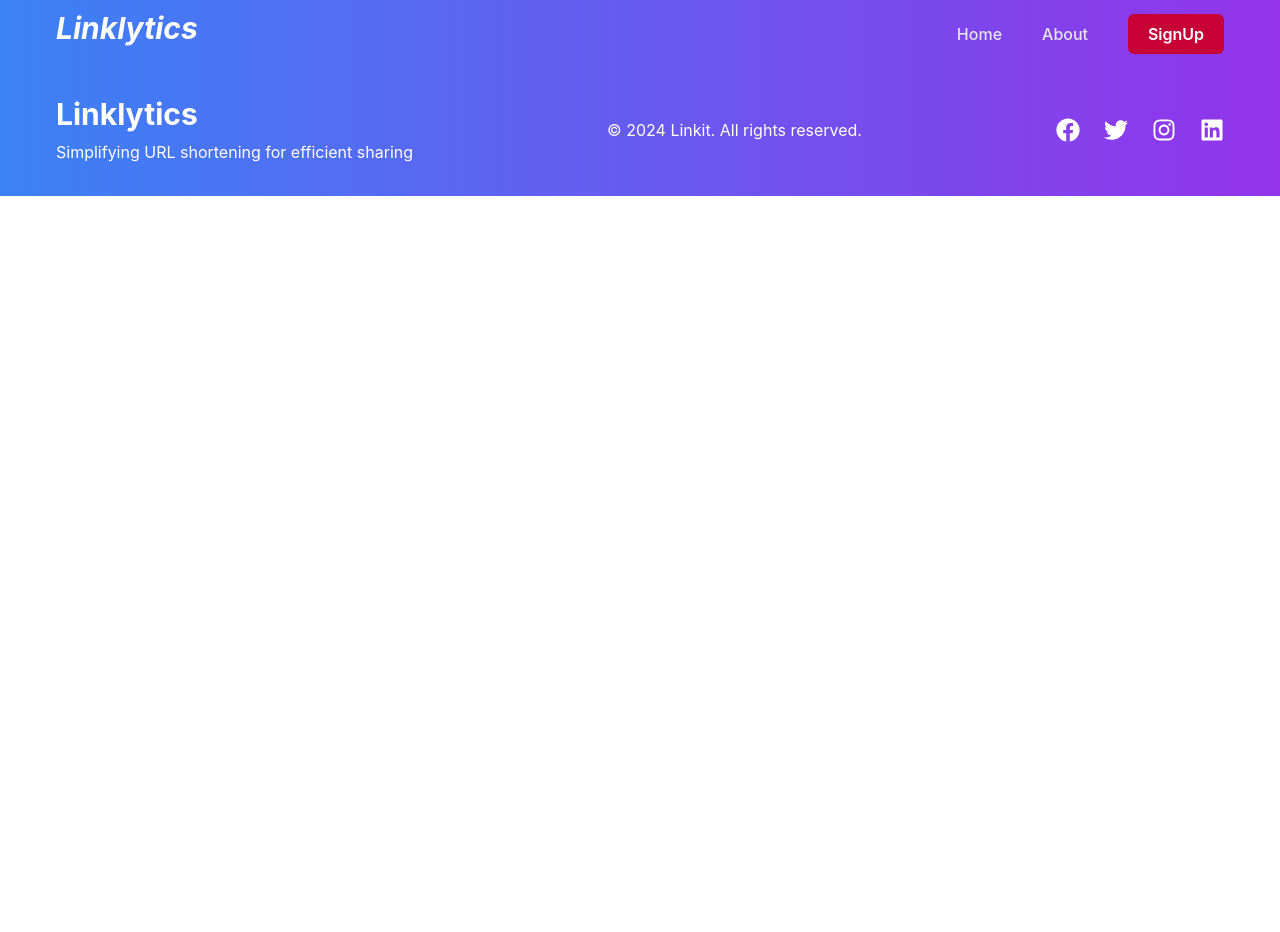
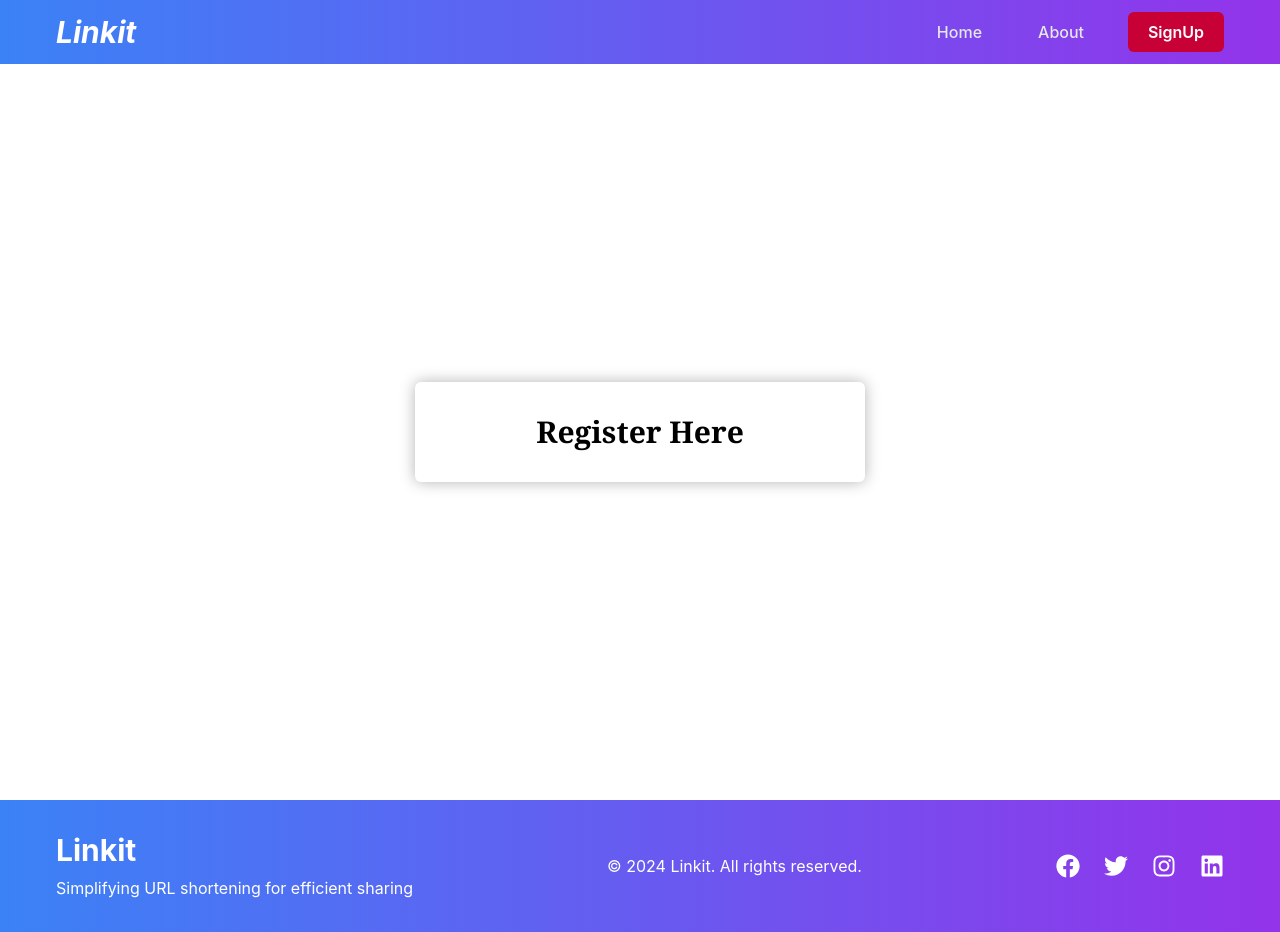
Before and after one commit to ArjavTripathi/url-shortener-frontend, a React (Vite) app: page /register in a window 1280 px wide. Before the commit the page ends 800 px from the top, so only its background shows below. Built offline with nearby package versions, Linux system fonts and the light colour scheme.

Commit message:
started register page

```diff
--- a/package.json
+++ b/package.json
@@ -11,8 +11,10 @@
   },
   "dependencies": {
     "@tailwindcss/vite": "^4.2.1",
+    "motion": "^12.38.0",
     "react": "^19.2.0",
     "react-dom": "^19.2.0",
+    "react-hook-form": "^7.71.2",
     "react-icons": "^5.6.0",
     "react-router-dom": "^7.13.1"
   },
--- a/src/App.jsx
+++ b/src/App.jsx
@@ -1,21 +1,23 @@
-import { BrowserRouter, Routes, Route } from 'react-router-dom'
+import { BrowserRouter as Router, Routes, Route } from 'react-router-dom'
 import './App.css'
 import Landingpage from './components/Landingpage'
 import AboutPage from './components/AboutPage'
 import Navbar from './components/Navbar'
 import Footer from './components/Footer'
+import RegisterPage from './components/RegisterPage'
 
 function App() {
   return (
     <>
-      <BrowserRouter>
+      <Router>
       <Navbar />
         <Routes>
           <Route path='/' element={< Landingpage />}/>
           <Route path='/about' element={< AboutPage/>}/>
+          <Route path='/register' element={< RegisterPage/>}/>
         </Routes>
       <Footer />
-      </BrowserRouter>
+      </Router>
     </>
   )
 }
--- a/src/components/AboutPage.jsx
+++ b/src/components/AboutPage.jsx
@@ -26,7 +26,7 @@ const AboutPage = () => {
   ];
 
   return (
-    <div className="lg:px-14 sm:px-8 px-5 min-h-screen bg-white text-slate-800 pt-10 pb-20">
+    <div className="lg:px-14 sm:px-8 px-5 flex-1 bg-white text-slate-800 pt-10 pb-20">
 
       <h1 className="sm:text-4xl text-3xl font-bold italic mb-3">
         About <span className="text-blue-500">Linklytics</span>
--- a/src/components/Card.jsx
+++ b/src/components/Card.jsx
@@ -1,11 +1,20 @@
 import React from 'react'
+import {motion} from "framer-motion"
 
 const Card = ({title, desc}) => {
   return (
-    <div className="shadow-md shadow-slate-400 border flex flex-col px-4 py-8 gap-3 rounded-sm">
+    <motion.div
+      initial={{opacity: 0, y:80}}
+      whileInView={{
+        opacity:1,
+        y:0
+      }}
+      viewport={{once:true}}
+      transition={{duration:0.8}}
+      className="shadow-md shadow-slate-400 border flex flex-col px-4 py-8 gap-3 rounded-sm">
         <h1 className="text-slate-900 text-xl font-bold">{title}</h1>
         <p className="text-slate-700 text-sm">{desc}</p>
-    </div>
+    </motion.div>
   )
 }
 
--- a/src/components/Footer.jsx
+++ b/src/components/Footer.jsx
@@ -6,7 +6,7 @@ const Footer = () => {
     <footer className="bg-custom-gradient text-white py-8 z-40 relative">
       <div className="container mx-auto px-6 lg:px-14 flex flex-col lg:flex-row lg:justify-between items-center gap-4">
         <div className="text-center lg:text-left">
-          <h2 className="text-3xl font-bold mb-2">Linklytics</h2>
+          <h2 className="text-3xl font-bold mb-2">Linkit</h2>
           <p>Simplifying URL shortening for efficient sharing</p>
         </div>
 
--- a/src/components/Navbar.jsx
+++ b/src/components/Navbar.jsx
@@ -1,59 +1,56 @@
 import React, { useState } from "react";
-import { Link, useLocation, useNavigate } from "react-router-dom";
+import { Link, useLocation } from "react-router-dom";
 import { IoIosMenu } from "react-icons/io";
 import { RxCross2 } from "react-icons/rx";
-
 
 const Navbar = () => {
   const path = useLocation().pathname;
   const [navbarOpen, setNavbarOpen] = useState(false);
 
-  const onLogOutHandler = () => {
-
-  };
-
   return (
-    <div className="h-16 bg-custom-gradient  z-50 flex items-center sticky top-0 ">
-      <div className="lg:px-14 sm:px-8 px-4 w-full flex justify-between">
-        <Link to="/">
-          <h1 className="font-bold text-3xl text-white italic sm:mt-0 mt-2">
-            Linklytics
-          </h1>
-        </Link>
-        <ul
-          className={`flex sm:gap-10 gap-4 sm:items-center sm:mt-1 sm:pt-0 pt-3 text-slate-800 sm:static absolute left-0 top-[62px] sm:shadow-none shadow-md ${
-            navbarOpen ? "h-fit sm:pb-0 pb-5" : "h-0 overflow-hidden"
-          }  transition-all duration-100 sm:h-fit sm:bg-none  bg-custom-gradient sm:w-fit w-full sm:flex-row flex-col px-4 sm:px-0`}
-        >
-          <li className="hover:text-btnColor font-[500]  transition-all duration-150">
+        <div className="h-16 bg-custom-gradient z-50 flex items-center sticky top-0">
+          <div className="lg:px-14 sm:px-8 px-4 w-full flex justify-between items-center">
+            <Link to="/">
+              <h1 className="font-bold text-3xl text-white italic">
+                Linkit
+              </h1>
+            </Link>
+           <ul
+              className={`flex sm:gap-8 gap-4 sm:items-center sm:pt-0 pt-3 sm:static absolute left-0 top-[64px] sm:shadow-none shadow-md z-50 ${
+                navbarOpen ? "h-fit pb-5 bg-custom-gradient" : "h-0 overflow-hidden"
+              } transition-all duration-100 sm:h-fit sm:w-fit w-full sm:flex-row flex-col px-4 sm:px-0`}
+            >
+          <li className="font-medium transition-all duration-150">
             <Link
-              className={`${
-                path === "/" ? "text-white font-semibold" : "text-gray-200"
+              className={`px-3 py-1 rounded-md hover:text-white transition-all duration-150 ${
+                path === "/" ? "text-white" : "text-gray-200"
               }`}
               to="/"
             >
               Home
             </Link>
           </li>
-          <li className="hover:text-btnColor font-[500]  transition-all duration-150">
+          <li className="font-[500] transition-all duration-150">
             <Link
-              className={`${
-                path === "/about" ? "text-white font-semibold" : "text-gray-200"
+              className={`px-3 py-1 rounded-md hover:text-white transition-all duration-150 ${
+                path === "/about" ? "text-white" : "text-gray-200"
               }`}
               to="/about"
             >
               About
             </Link>
           </li>
-            <Link to="">
-              <li className=" sm:ml-0 -ml-1 bg-rose-700 text-white  cursor-pointer w-24 text-center font-semibold px-2 py-2 rounded-md  hover:text-slate-300   transition-all duration-150">
+          <li>
+            <Link to="/register">
+              <span className="bg-rose-700 text-white cursor-pointer w-24 flex items-center justify-center font-semibold px-4 py-2 rounded-md hover:text-slate-300 transition-all duration-150">
                 SignUp
-              </li>
+              </span>
             </Link>
+          </li>
         </ul>
         <button
           onClick={() => setNavbarOpen(!navbarOpen)}
-          className="sm:hidden flex items-center sm:mt-0 mt-2"
+          className="sm:hidden flex items-center"
         >
           {navbarOpen ? (
             <RxCross2 className="text-white text-3xl" />
--- /dev/null
+++ b/src/components/RegisterPage.jsx
@@ -0,0 +1,36 @@
+import React from 'react'
+import { useForm } from 'react-hook-form'
+import TextField from './TextField';
+
+function RegisterPage() {
+    const {
+        register,
+        handleSubmit,
+        reset,
+        formState: {errors}
+    } = useForm({
+        defaultValues: {
+            username: "",
+            email: "",
+            password: "",
+        },
+        mode: "onTouched",
+    });
+
+    const registerHandler = async (data) => {
+
+    };
+
+  return (
+    <div className='min-h-[calc(100vh-64px)] flex justify-center items-center'>
+        <form onSubmit={handleSubmit(registerHandler)}
+        className='sm:w-[450px] w-[360px] shadow-custom py-8 sm:px-8 px-4 rounded-md'>
+            <h1 className='text-center font-serif text-btnColor font-bold lg:text-3xl text-2xl'>
+                Register Here
+            </h1>
+        </form>
+    </div>
+  )
+}
+
+export default RegisterPage
--- /dev/null
+++ b/src/components/TextField.jsx
@@ -0,0 +1,63 @@
+const TextField = ({
+    label,
+    id,
+    type,
+    errors,
+    register,
+    required,
+    message,
+    className,
+    min,
+    value,
+    placeholder,
+  }) => {
+    return (
+      <div className="flex flex-col gap-1">
+        <label
+          htmlFor={id}
+          className={`${className ? className : ""} font-semibold text-md  `}
+        >
+          {label}
+        </label>
+
+        <input
+          type={type}
+          id={id}
+          placeholder={placeholder}
+          className={`${
+            className ? className : ""
+          } px-2 py-2 border   outline-none bg-transparent  text-slate-700 rounded-md ${
+            errors[id]?.message ? "border-red-500" : "border-slate-600"
+          }`}
+          {...register(id, {
+            required: { value: required, message },
+            minLength: min
+              ? { value: min, message: "Minimum 6 character is required" }
+              : null,
+
+            pattern:
+              type === "email"
+                ? {
+                    value: /^[a-zA-Z0-9]+@(?:[a-zA-Z0-9]+\.)+com+$/,
+                    message: "Invalid email",
+                  }
+                : type === "url"
+                ? {
+                    value:
+                      /^(https?:\/\/)?(([a-zA-Z0-9\u00a1-\uffff-]+\.)+[a-zA-Z\u00a1-\uffff]{2,})(:\d{2,5})?(\/[^\s]*)?$/,
+                    message: "Please enter a valid url",
+                  }
+                : null,
+          })}
+        />
+
+        {errors[id]?.message && (
+          <p className="text-sm font-semibold text-red-600 mt-0">
+            {errors[id]?.message}*
+          </p>
+        )}
+      </div>
+    );
+  };
+
+  export default TextField;
```
Also changed, not shown: src/components/Landingpage.jsx (+59 -10 lines), 1 other file (tests, documents, lock files or other folders).
